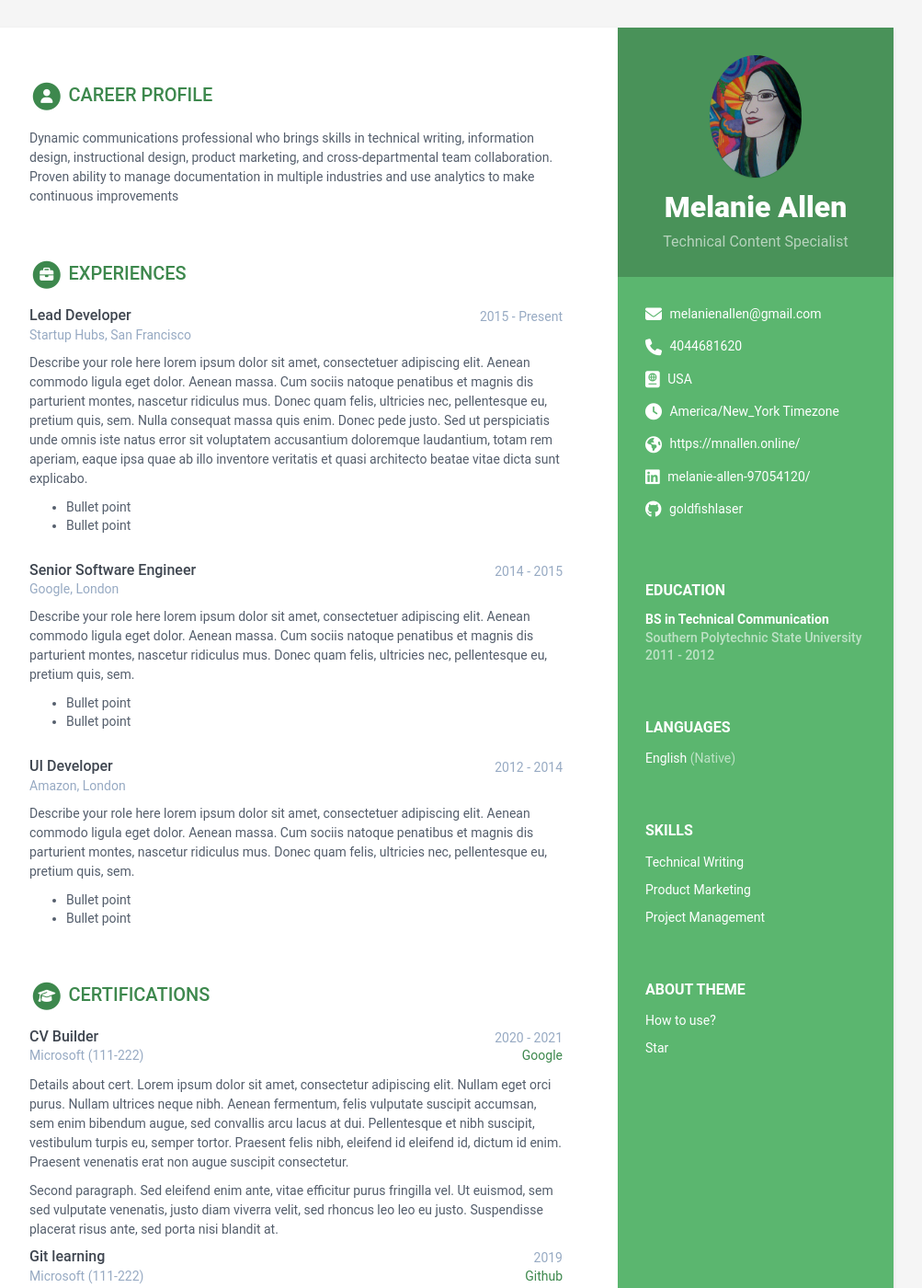
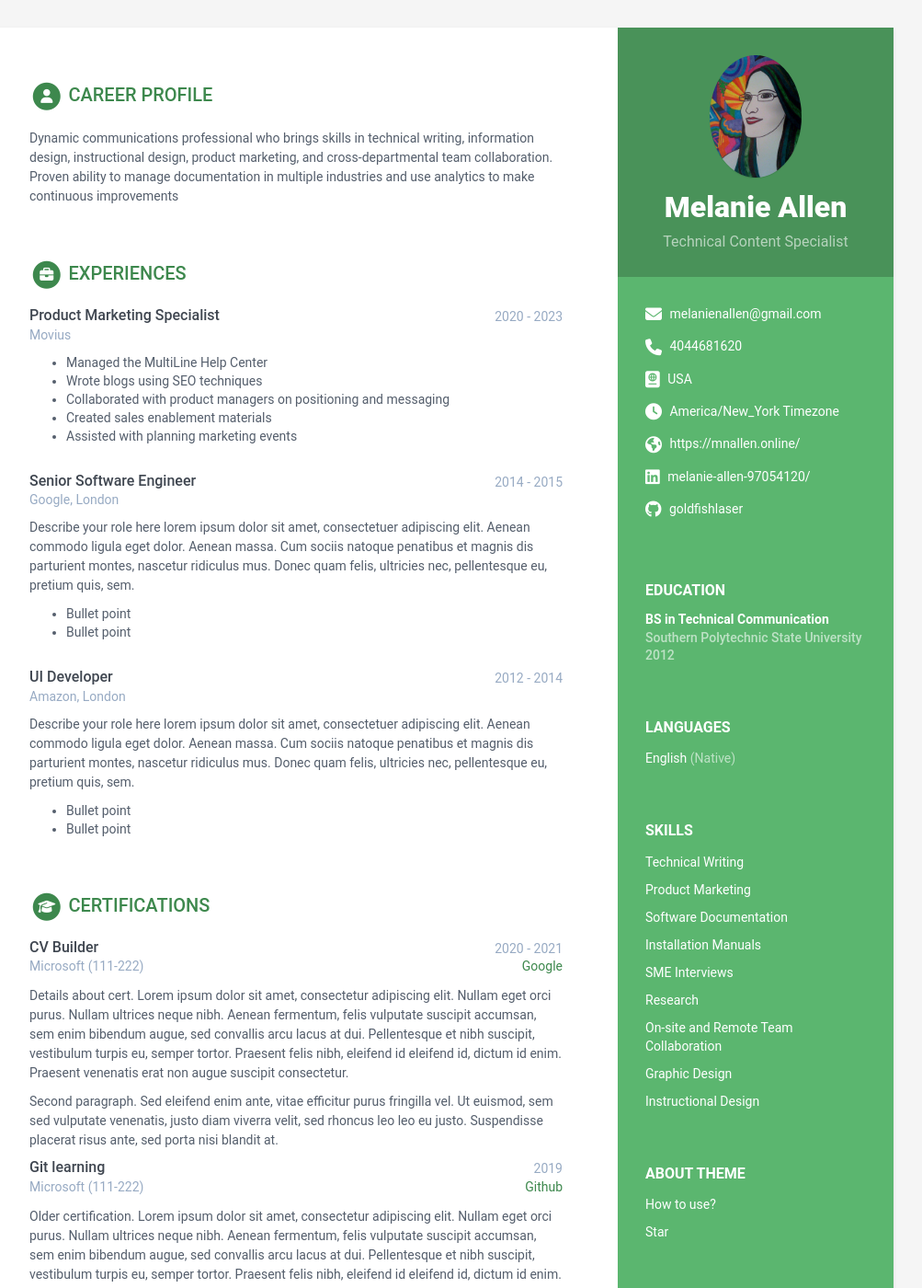
Before and after one commit to goldfishlaser/online-cv2, a Jekyll site: the page built from index.html, in a window 1280 px wide and 1400 px high. Shown: the whole window at 92% size, without its empty margins (168-1171 px from the left). Built offline with Jekyll 4.4.1, drawn with Linux system fonts in a browser that asks for light colours.

Commit message:
Update data.yml

```diff
--- a/_data/data.yml
+++ b/_data/data.yml
@@ -36,14 +36,29 @@ sidebar:
     - item: Technical Writing
       link:
 
-
     - item: Product Marketing
       link:
 
-
-    - item: Project Management
+    - item: Software Documentation
       link:
 
+    - item: Installation Manuals
+      link:
+
+    - item: SME Interviews
+      link:
+
+    - item: Research
+      link:
+
+    - item: On-site and Remote Team Collaboration
+      link:
+
+    - item: Graphic Design
+      link:
+
+    - item: Instructional Design
+      link:
 
 career-profile:
   title: Career Profile
@@ -54,34 +69,23 @@ education:
   info:
   - degree: BS in  Technical Communication
     university: Southern Polytechnic State University
-    time: 2011 - 2012
+    time: 2012
     details: |
-      Describe your study here lorem ipsum dolor sit amet, consectetuer
-      adipiscing elit. Aenean commodo ligula eget dolor. Aenean massa. Cum
-      sociis natoque penatibus et magnis dis parturient montes, nascetur
-      ridiculus mus. Donec quam felis, ultricies nec, pellentesque eu,
-      pretium quis, sem.
-        - Bullet point
-        - Bullet point
+      Graduated with specialization in Information Design
 
 experiences:
   title: Experiences
   info:
-  - role: Lead Developer
-    time: 2015 - Present
-    company: Startup Hubs, San Francisco
+  - role: Product Marketing Specialist
+    time: 2020 - 2023
+    company: Movius
     details: |
-      Describe your role here lorem ipsum dolor sit amet, consectetuer
-      adipiscing elit. Aenean commodo ligula eget dolor. Aenean massa.
-      Cum sociis natoque penatibus et magnis dis parturient montes,
-      nascetur ridiculus mus. Donec quam felis, ultricies nec,
-      pellentesque eu, pretium quis, sem. Nulla consequat massa quis
-      enim. Donec pede justo. Sed ut perspiciatis unde omnis iste natus
-      error sit voluptatem accusantium doloremque laudantium, totam rem
-      aperiam, eaque ipsa quae ab illo inventore veritatis et quasi
-      architecto beatae vitae dicta sunt explicabo.
-        - Bullet point
-        - Bullet point
+        - Managed the MultiLine Help Center
+        - Wrote blogs using SEO techniques
+        - Collaborated with product managers on positioning and messaging
+        - Created sales enablement materials
+        - Assisted with planning marketing events
+
   - role: Senior Software Engineer
     time: 2014 - 2015
     company: Google, London
```
